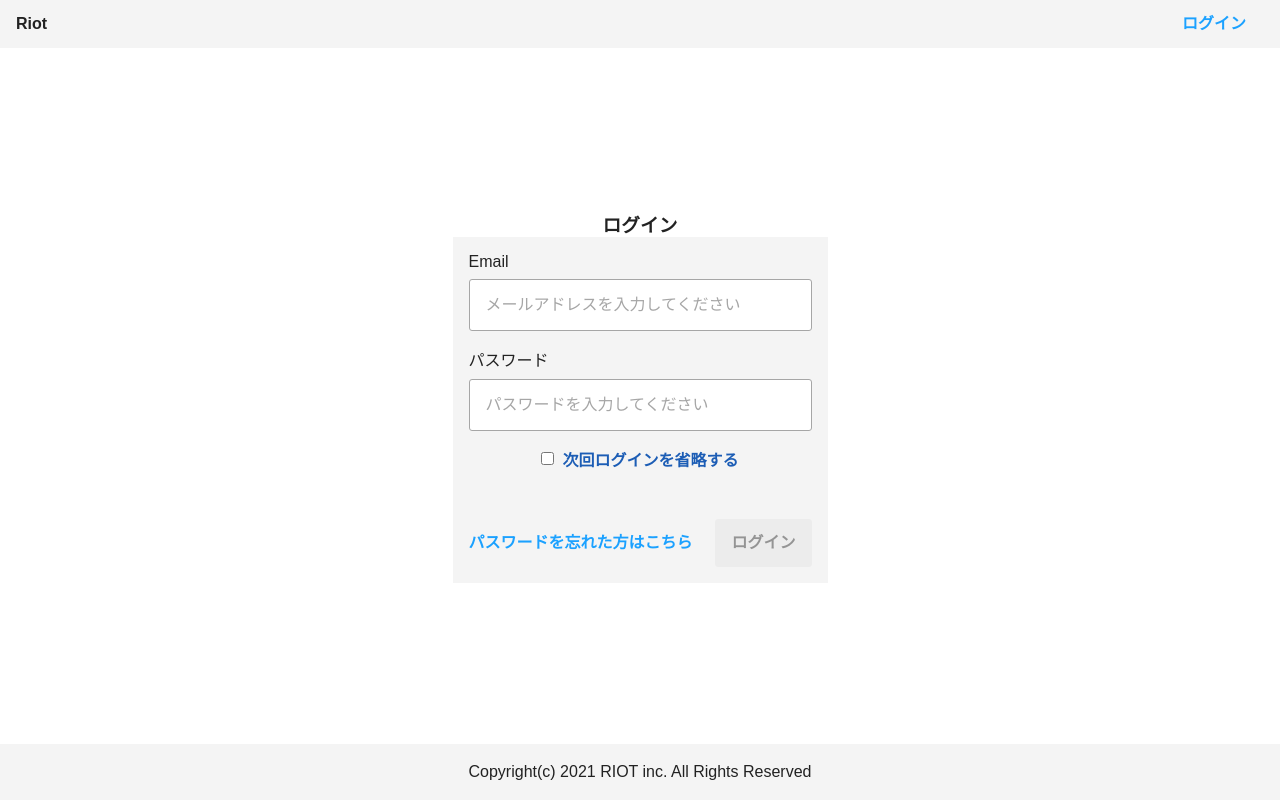
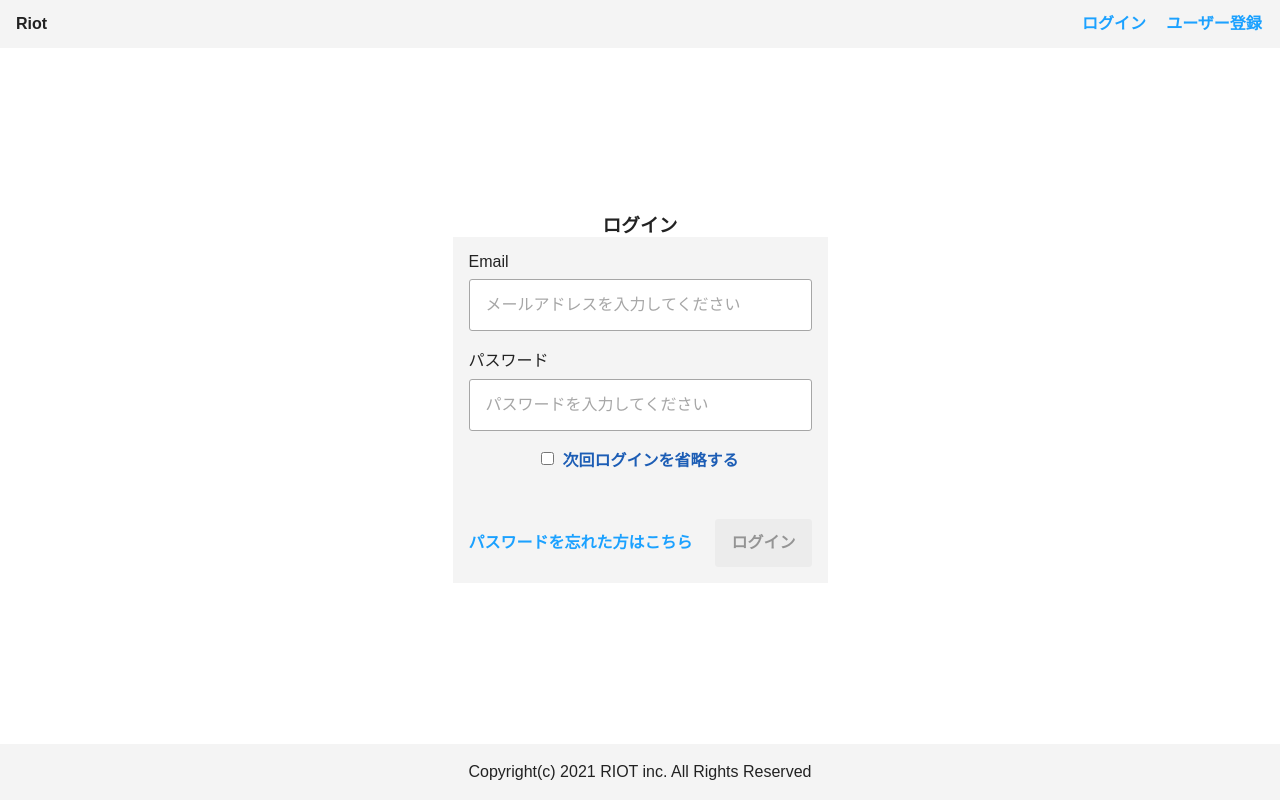
Before and after one commit to kimuniiii/Personal-Development, a Next.js app in the folder packages/client/: page /login in a window 1280 px wide. Built offline with nearby package versions, Linux system fonts and the light colour scheme; no server answers.

Commit message:
SignUpボタンの新規実装 | add screen_hint: 'signup'

```diff
--- a/packages/client/src/components/templates/CommonTemplate/CommonHeader/index.tsx
+++ b/packages/client/src/components/templates/CommonTemplate/CommonHeader/index.tsx
@@ -31,8 +31,8 @@ export const CommonHeader: VFC = () => {
         buttonContent='Riot'
         onClick={(): Promise<boolean> => Router.push('/')}
       />
-      <StButtonContainer>
-        {isAuthenticated ? (
+      {isAuthenticated ? (
+        <StButtonContainer>
           <Button
             type='button'
             styleTypes='textLink'
@@ -42,7 +42,9 @@ export const CommonHeader: VFC = () => {
             buttonContent='ログアウト'
             onClick={(): void => logout({ returnTo: window.location.origin })}
           />
-        ) : (
+        </StButtonContainer>
+      ) : (
+        <StButtonContainer>
           <Button
             type='button'
             styleTypes='textLink'
@@ -52,8 +54,21 @@ export const CommonHeader: VFC = () => {
             buttonContent='ログイン'
             onClick={loginWithRedirect}
           />
-        )}
-      </StButtonContainer>
+          <Button
+            type='button'
+            styleTypes='textLink'
+            width='100px'
+            fontSizeValue='16px'
+            padding='0'
+            buttonContent='ユーザー登録'
+            onClick={(): Promise<void> =>
+              loginWithRedirect({
+                screen_hint: 'signup',
+              })
+            }
+          />
+        </StButtonContainer>
+      )}
     </StHeader>
   );
 };
```
